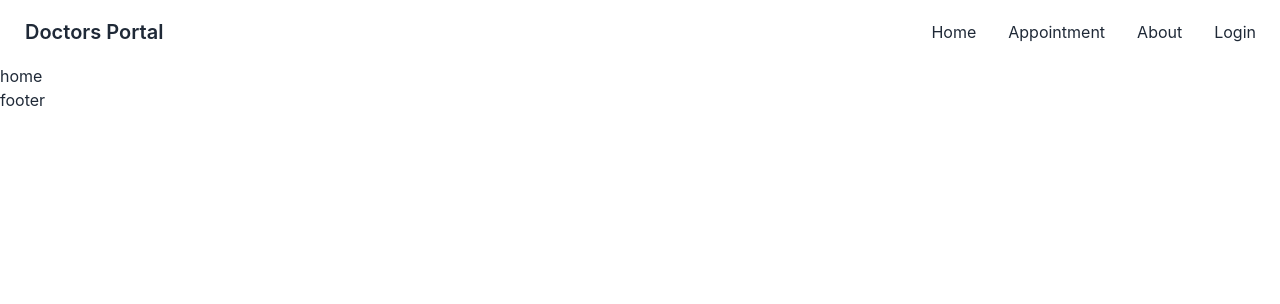
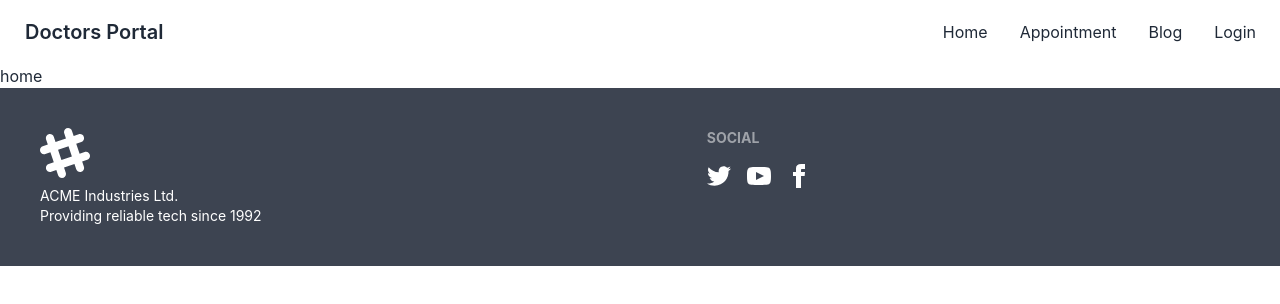
Before and after one commit to ahnaf4749/phone-resale-jone-client, a React (Create React App) app: page / in a window 1280 px wide. Shown: the top 304 px of the page. Built offline with nearby package versions, Linux system fonts and the light colour scheme.

Commit message:
footer added

```diff
--- a/src/Pages/Shared/Footer/Footer.jsx
+++ b/src/Pages/Shared/Footer/Footer.jsx
@@ -1,10 +1,22 @@
 import React from 'react';
+import { Link } from 'react-router-dom';
 
 const Footer = () => {
     return (
-        <div>
-            <p>footer</p>
-        </div>
+        <footer className="footer p-10 bg-neutral text-neutral-content">
+            <div>
+                <svg width="50" height="50" viewBox="0 0 24 24" xmlns="http://www.w3.org/2000/svg" fillRule="evenodd" clipRule="evenodd" className="fill-current"><path d="M22.672 15.226l-2.432.811.841 2.515c.33 1.019-.209 2.127-1.23 2.456-1.15.325-2.148-.321-2.463-1.226l-.84-2.518-5.013 1.677.84 2.517c.391 1.203-.434 2.542-1.831 2.542-.88 0-1.601-.564-1.86-1.314l-.842-2.516-2.431.809c-1.135.328-2.145-.317-2.463-1.229-.329-1.018.211-2.127 1.231-2.456l2.432-.809-1.621-4.823-2.432.808c-1.355.384-2.558-.59-2.558-1.839 0-.817.509-1.582 1.327-1.846l2.433-.809-.842-2.515c-.33-1.02.211-2.129 1.232-2.458 1.02-.329 2.13.209 2.461 1.229l.842 2.515 5.011-1.677-.839-2.517c-.403-1.238.484-2.553 1.843-2.553.819 0 1.585.509 1.85 1.326l.841 2.517 2.431-.81c1.02-.33 2.131.211 2.461 1.229.332 1.018-.21 2.126-1.23 2.456l-2.433.809 1.622 4.823 2.433-.809c1.242-.401 2.557.484 2.557 1.838 0 .819-.51 1.583-1.328 1.847m-8.992-6.428l-5.01 1.675 1.619 4.828 5.011-1.674-1.62-4.829z"></path></svg>
+                <p>ACME Industries Ltd.<br />Providing reliable tech since 1992</p>
+            </div>
+            <div>
+                <span className="footer-title">Social</span>
+                <div className="grid grid-flow-col gap-4">
+                    <Link><svg xmlns="http://www.w3.org/2000/svg" width="24" height="24" viewBox="0 0 24 24" className="fill-current"><path d="M24 4.557c-.883.392-1.832.656-2.828.775 1.017-.609 1.798-1.574 2.165-2.724-.951.564-2.005.974-3.127 1.195-.897-.957-2.178-1.555-3.594-1.555-3.179 0-5.515 2.966-4.797 6.045-4.091-.205-7.719-2.165-10.148-5.144-1.29 2.213-.669 5.108 1.523 6.574-.806-.026-1.566-.247-2.229-.616-.054 2.281 1.581 4.415 3.949 4.89-.693.188-1.452.232-2.224.084.626 1.956 2.444 3.379 4.6 3.419-2.07 1.623-4.678 2.348-7.29 2.04 2.179 1.397 4.768 2.212 7.548 2.212 9.142 0 14.307-7.721 13.995-14.646.962-.695 1.797-1.562 2.457-2.549z"></path></svg></Link>
+                    <Link><svg xmlns="http://www.w3.org/2000/svg" width="24" height="24" viewBox="0 0 24 24" className="fill-current"><path d="M19.615 3.184c-3.604-.246-11.631-.245-15.23 0-3.897.266-4.356 2.62-4.385 8.816.029 6.185.484 8.549 4.385 8.816 3.6.245 11.626.246 15.23 0 3.897-.266 4.356-2.62 4.385-8.816-.029-6.185-.484-8.549-4.385-8.816zm-10.615 12.816v-8l8 3.993-8 4.007z"></path></svg></Link>
+                    <Link><svg xmlns="http://www.w3.org/2000/svg" width="24" height="24" viewBox="0 0 24 24" className="fill-current"><path d="M9 8h-3v4h3v12h5v-12h3.642l.358-4h-4v-1.667c0-.955.192-1.333 1.115-1.333h2.885v-5h-3.808c-3.596 0-5.192 1.583-5.192 4.615v3.385z"></path></svg></Link>
+                </div>
+            </div>
+        </footer>
     );
 };
 
--- a/src/Pages/Shared/Header/Header.jsx
+++ b/src/Pages/Shared/Header/Header.jsx
@@ -7,7 +7,7 @@
         <React.Fragment>
             <li><Link to="/">Home</Link></li>
             <li><Link to="/appointment">Appointment</Link></li>
-            <li><Link to="/about">About</Link></li>
+            <li><Link to="/blog">Blog</Link></li>
             <li><Link to="/login">Login</Link></li>
         </React.Fragment>
 
```
